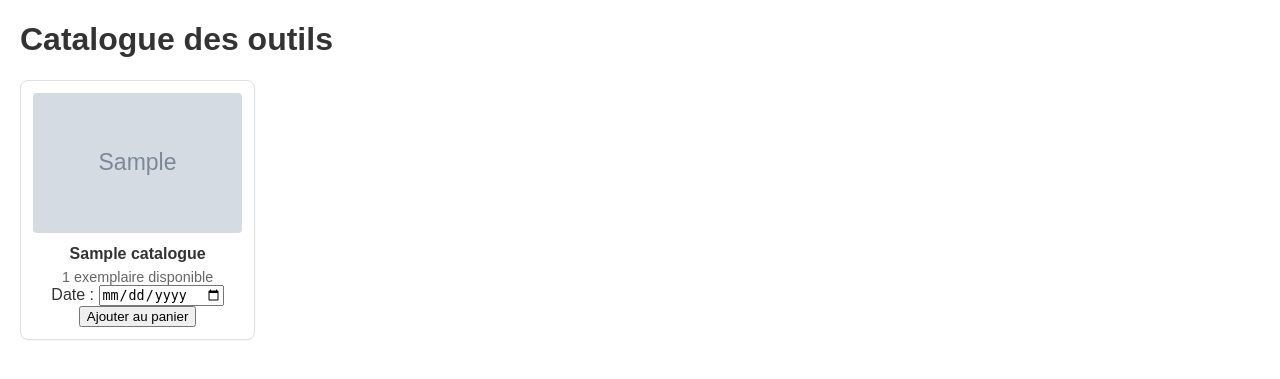
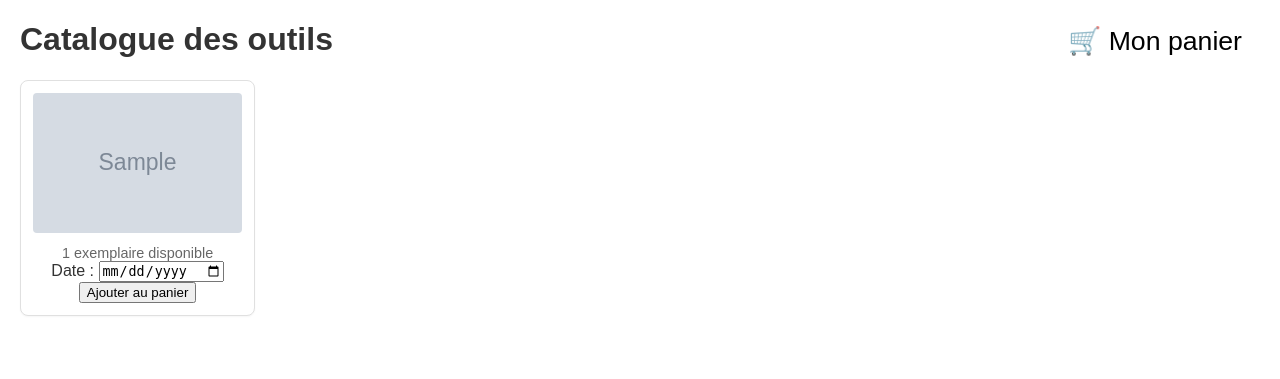
Before and after one commit to Ruben-Glorian/SAE-S5-1_CharlyMatLoc, a PHP site: template charlyMatLoc/webui/views/catalogue.twig in a window 1280 px wide. Shown: the top 379 px of the page. Run offline with PHP 8.4, Linux system fonts and the light colour scheme; the template is opened without the code that fills it: most values are stand-ins (such as "Sample title", 1, 10 or a date in 2020); grey boxes marked "Sample" are stand-in pictures; some libraries are stand-ins or nearby versions.

Commit message:
acceder au panier et au detail des outils(twig)

```diff
--- a/charlyMatLoc/webui/views/catalogue.twig
+++ b/charlyMatLoc/webui/views/catalogue.twig
@@ -14,6 +14,16 @@
     </style>
 </head>
 <body>
+    <div style="position:fixed;top:24px;right:32px;z-index:1000;">
+        <form method="get" action="/panier">
+            <button type="submit" style="background:none;border:none;cursor:pointer;">
+                <span title="Voir le panier" style="font-size:2em;">
+                    🛒 Mon panier
+                </span>
+            </button>
+        </form>
+    </div>
+
     <h1>Catalogue des outils</h1>
 
     {% if catalogue is empty %}
@@ -22,8 +32,9 @@
         <div class="catalogue">
             {% for outil in catalogue %}
                 <div class="card">
-                    <img src="{{ outil.image_url }}" alt="{{ outil.nom }}">
-                    <div class="name">{{ outil.nom|e }}</div>
+                    <a href="/outils/{{ outil.id }}" style="text-decoration:none;color:inherit;" title="Accéder au détail">
+                        <img src="{{ outil.image_url }}" alt="{{ outil.nom }}">
+                    </a>
                     <div class="meta">1 exemplaire disponible</div>
                     <form method="post" action="/api/panier/ajouter">
                         <input type="hidden" name="outil_id" value="{{ outil.id }}">
```
